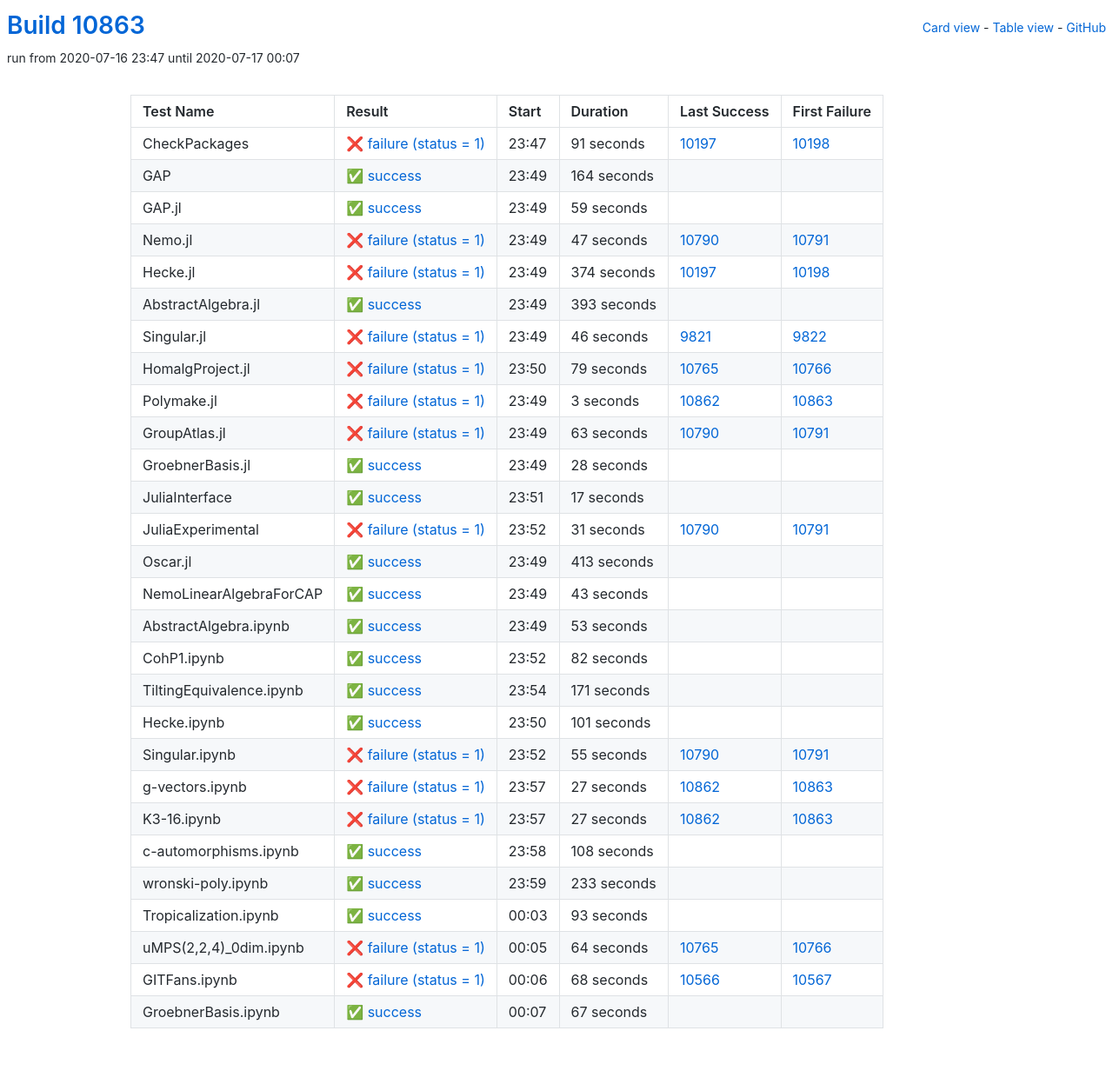
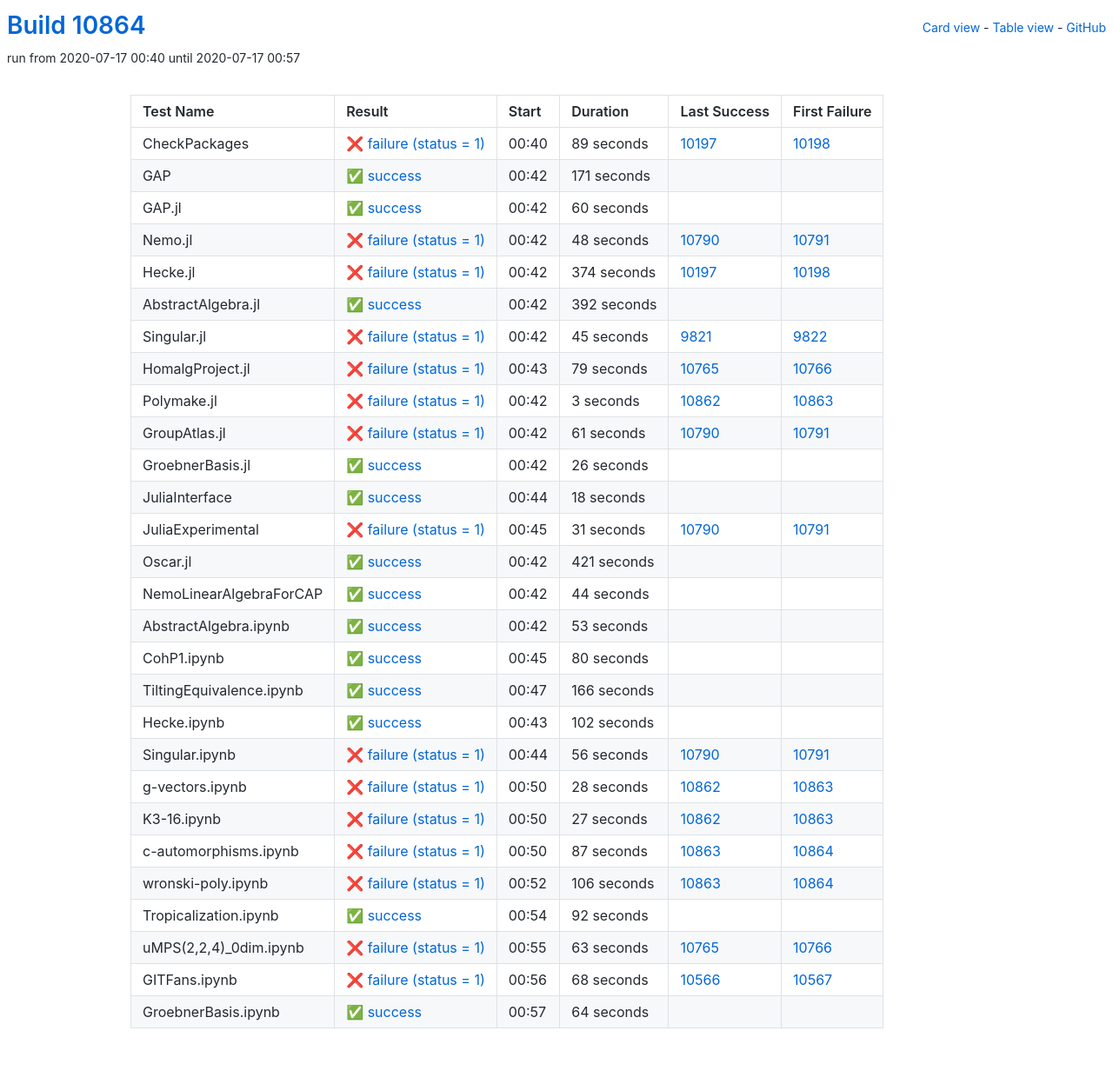
Before and after one commit to oscar-system/oscar-ci-status, a Jekyll site: the page built from table.html, in a window 1280 px wide. Shown: the whole page at 87% size. Built offline with Jekyll 4.4.1, drawn with Linux system fonts in a browser that asks for light colours.

Commit message:
Build #10864

```diff
--- a/_data/ci.yml
+++ b/_data/ci.yml
@@ -1,6 +1,6 @@
 ---
-build: 10863
-build_url: https://oscarci.mathematik.uni-kl.de/job/oscar/10863/
+build: 10864
+build_url: https://oscarci.mathematik.uni-kl.de/job/oscar/10864/
 job: oscar
 organization: oscar-system
 repo: oscar-ci-status
@@ -8,56 +8,56 @@
 tests:
 - name: CheckPackages
   id: checkpackages
-  log: https://oscarci.mathematik.uni-kl.de/job/oscar/10863/artifact/logs/build-10863/CheckPackages.log
-  start: 2020-07-16 23:47
+  log: https://oscarci.mathematik.uni-kl.de/job/oscar/10864/artifact/logs/build-10864/CheckPackages.log
+  start: 2020-07-17 00:40
   success: false
   exitcode: 1
   status: failure
-  duration: 91
+  duration: 89
   last_success: 10197
   last_success_url: https://oscarci.mathematik.uni-kl.de/job/oscar/10197/
   first_failure: 10198
   first_failure_url: https://oscarci.mathematik.uni-kl.de/job/oscar/10198/
 - name: GAP
   id: gap
-  log: https://oscarci.mathematik.uni-kl.de/job/oscar/10863/artifact/logs/build-10863/GAP.log
-  start: 2020-07-16 23:49
+  log: https://oscarci.mathematik.uni-kl.de/job/oscar/10864/artifact/logs/build-10864/GAP.log
+  start: 2020-07-17 00:42
   success: true
   exitcode: 0
   status: success
-  duration: 164
+  duration: 171
   last_success: false
   last_success_url:
   first_failure: false
   first_failure_url:
 - name: GAP.jl
   id: gap-jl
-  log: https://oscarci.mathematik.uni-kl.de/job/oscar/10863/artifact/logs/build-10863/GAP.jl.log
-  start: 2020-07-16 23:49
+  log: https://oscarci.mathematik.uni-kl.de/job/oscar/10864/artifact/logs/build-10864/GAP.jl.log
+  start: 2020-07-17 00:42
   success: true
   exitcode: 0
   status: success
-  duration: 59
+  duration: 60
   last_success: false
   last_success_url:
   first_failure: false
   first_failure_url:
 - name: Nemo.jl
   id: nemo-jl
-  log: https://oscarci.mathematik.uni-kl.de/job/oscar/10863/artifact/logs/build-10863/Nemo.jl.log
-  start: 2020-07-16 23:49
+  log: https://oscarci.mathematik.uni-kl.de/job/oscar/10864/artifact/logs/build-10864/Nemo.jl.log
+  start: 2020-07-17 00:42
   success: false
   exitcode: 1
   status: failure
-  duration: 47
+  duration: 48
   last_success: 10790
   last_success_url: https://oscarci.mathematik.uni-kl.de/job/oscar/10790/
   first_failure: 10791
   first_failure_url: https://oscarci.mathematik.uni-kl.de/job/oscar/10791/
 - name: Hecke.jl
   id: hecke-jl
-  log: https://oscarci.mathematik.uni-kl.de/job/oscar/10863/artifact/logs/build-10863/Hecke.jl.log
-  start: 2020-07-16 23:49
+  log: https://oscarci.mathematik.uni-kl.de/job/oscar/10864/artifact/logs/build-10864/Hecke.jl.log
+  start: 2020-07-17 00:42
   success: false
   exitcode: 1
   status: failure
@@ -68,32 +68,32 @@
   first_failure_url: https://oscarci.mathematik.uni-kl.de/job/oscar/10198/
 - name: AbstractAlgebra.jl
   id: abstractalgebra-jl
-  log: https://oscarci.mathematik.uni-kl.de/job/oscar/10863/artifact/logs/build-10863/AbstractAlgebra.jl.log
-  start: 2020-07-16 23:49
+  log: https://oscarci.mathematik.uni-kl.de/job/oscar/10864/artifact/logs/build-10864/AbstractAlgebra.jl.log
+  start: 2020-07-17 00:42
   success: true
   exitcode: 0
   status: success
-  duration: 393
+  duration: 392
   last_success: false
   last_success_url:
   first_failure: false
   first_failure_url:
 - name: Singular.jl
   id: singular-jl
-  log: https://oscarci.mathematik.uni-kl.de/job/oscar/10863/artifact/logs/build-10863/Singular.jl.log
-  start: 2020-07-16 23:49
+  log: https://oscarci.mathematik.uni-kl.de/job/oscar/10864/artifact/logs/build-10864/Singular.jl.log
+  start: 2020-07-17 00:42
   success: false
   exitcode: 1
   status: failure
-  duration: 46
+  duration: 45
   last_success: 9821
   last_success_url: https://oscarci.mathematik.uni-kl.de/job/oscar/9821/
   first_failure: 9822
   first_failure_url: https://oscarci.mathematik.uni-kl.de/job/oscar/9822/
 - name: HomalgProject.jl
   id: homalgproject-jl
-  log: https://oscarci.mathematik.uni-kl.de/job/oscar/10863/artifact/logs/build-10863/HomalgProject.jl.log
-  start: 2020-07-16 23:50
+  log: https://oscarci.mathematik.uni-kl.de/job/oscar/10864/artifact/logs/build-10864/HomalgProject.jl.log
+  start: 2020-07-17 00:43
   success: false
   exitcode: 1
   status: failure
@@ -104,8 +104,8 @@
   first_failure_url: https://oscarci.mathematik.uni-kl.de/job/oscar/10766/
 - name: Polymake.jl
   id: polymake-jl
-  log: https://oscarci.mathematik.uni-kl.de/job/oscar/10863/artifact/logs/build-10863/Polymake.jl.log
-  start: 2020-07-16 23:49
+  log: https://oscarci.mathematik.uni-kl.de/job/oscar/10864/artifact/logs/build-10864/Polymake.jl.log
+  start: 2020-07-17 00:42
   success: false
   exitcode: 1
   status: failure
@@ -116,44 +116,44 @@
   first_failure_url: https://oscarci.mathematik.uni-kl.de/job/oscar/10863/
 - name: GroupAtlas.jl
   id: groupatlas-jl
-  log: https://oscarci.mathematik.uni-kl.de/job/oscar/10863/artifact/logs/build-10863/GroupAtlas.jl.log
-  start: 2020-07-16 23:49
+  log: https://oscarci.mathematik.uni-kl.de/job/oscar/10864/artifact/logs/build-10864/GroupAtlas.jl.log
+  start: 2020-07-17 00:42
   success: false
   exitcode: 1
   status: failure
-  duration: 63
+  duration: 61
   last_success: 10790
   last_success_url: https://oscarci.mathematik.uni-kl.de/job/oscar/10790/
   first_failure: 10791
   first_failure_url: https://oscarci.mathematik.uni-kl.de/job/oscar/10791/
 - name: GroebnerBasis.jl
   id: groebnerbasis-jl
-  log: https://oscarci.mathematik.uni-kl.de/job/oscar/10863/artifact/logs/build-10863/GroebnerBasis.jl.log
-  start: 2020-07-16 23:49
+  log: https://oscarci.mathematik.uni-kl.de/job/oscar/10864/artifact/logs/build-10864/GroebnerBasis.jl.log
+  start: 2020-07-17 00:42
   success: true
   exitcode: 0
   status: success
-  duration: 28
+  duration: 26
   last_success: false
   last_success_url:
   first_failure: false
   first_failure_url:
 - name: JuliaInterface
   id: juliainterface
-  log: https://oscarci.mathematik.uni-kl.de/job/oscar/10863/artifact/logs/build-10863/JuliaInterface.log
-  start: 2020-07-16 23:51
+  log: https://oscarci.mathematik.uni-kl.de/job/oscar/10864/artifact/logs/build-10864/JuliaInterface.log
+  start: 2020-07-17 00:44
   success: true
   exitcode: 0
   status: success
-  duration: 17
+  duration: 18
   last_success: false
   last_success_url:
   first_failure: false
   first_failure_url:
 - name: JuliaExperimental
   id: juliaexperimental
-  log: https://oscarci.mathematik.uni-kl.de/job/oscar/10863/artifact/logs/build-10863/JuliaExperimental.log
-  start: 2020-07-16 23:52
+  log: https://oscarci.mathematik.uni-kl.de/job/oscar/10864/artifact/logs/build-10864/JuliaExperimental.log
+  start: 2020-07-17 00:45
   success: false
   exitcode: 1
   status: failure
@@ -164,32 +164,32 @@
   first_failure_url: https://oscarci.mathematik.uni-kl.de/job/oscar/10791/
 - name: Oscar.jl
   id: oscar-jl
-  log: https://oscarci.mathematik.uni-kl.de/job/oscar/10863/artifact/logs/build-10863/Oscar.jl.log
-  start: 2020-07-16 23:49
+  log: https://oscarci.mathematik.uni-kl.de/job/oscar/10864/artifact/logs/build-10864/Oscar.jl.log
+  start: 2020-07-17 00:42
   success: true
   exitcode: 0
   status: success
-  duration: 413
+  duration: 421
   last_success: false
   last_success_url:
   first_failure: false
   first_failure_url:
 - name: NemoLinearAlgebraForCAP
   id: nemolinearalgebraforcap
-  log: https://oscarci.mathematik.uni-kl.de/job/oscar/10863/artifact/logs/build-10863/NemoLinearAlgebraForCAP.log
-  start: 2020-07-16 23:49
+  log: https://oscarci.mathematik.uni-kl.de/job/oscar/10864/artifact/logs/build-10864/NemoLinearAlgebraForCAP.log
+  start: 2020-07-17 00:42
   success: true
   exitcode: 0
   status: success
-  duration: 43
+  duration: 44
   last_success: false
   last_success_url:
   first_failure: false
   first_failure_url:
 - name: AbstractAlgebra.ipynb
   id: abstractalgebra-ipynb
-  log: https://oscarci.mathematik.uni-kl.de/job/oscar/10863/artifact/logs/build-10863/AbstractAlgebra.ipynb.log
-  start: 2020-07-16 23:49
+  log: https://oscarci.mathematik.uni-kl.de/job/oscar/10864/artifact/logs/build-10864/AbstractAlgebra.ipynb.log
+  start: 2020-07-17 00:42
   success: true
   exitcode: 0
   status: success
@@ -200,68 +200,68 @@
   first_failure_url:
 - name: CohP1.ipynb
   id: cohp1-ipynb
-  log: https://oscarci.mathematik.uni-kl.de/job/oscar/10863/artifact/logs/build-10863/CohP1.ipynb.log
-  start: 2020-07-16 23:52
+  log: https://oscarci.mathematik.uni-kl.de/job/oscar/10864/artifact/logs/build-10864/CohP1.ipynb.log
+  start: 2020-07-17 00:45
   success: true
   exitcode: 0
   status: success
-  duration: 82
+  duration: 80
   last_success: false
   last_success_url:
   first_failure: false
   first_failure_url:
 - name: TiltingEquivalence.ipynb
   id: tiltingequivalence-ipynb
-  log: https://oscarci.mathematik.uni-kl.de/job/oscar/10863/artifact/logs/build-10863/TiltingEquivalence.ipynb.log
-  start: 2020-07-16 23:54
+  log: https://oscarci.mathematik.uni-kl.de/job/oscar/10864/artifact/logs/build-10864/TiltingEquivalence.ipynb.log
+  start: 2020-07-17 00:47
   success: true
   exitcode: 0
   status: success
-  duration: 171
+  duration: 166
   last_success: false
   last_success_url:
   first_failure: false
   first_failure_url:
 - name: Hecke.ipynb
   id: hecke-ipynb
-  log: https://oscarci.mathematik.uni-kl.de/job/oscar/10863/artifact/logs/build-10863/Hecke.ipynb.log
-  start: 2020-07-16 23:50
+  log: https://oscarci.mathematik.uni-kl.de/job/oscar/10864/artifact/logs/build-10864/Hecke.ipynb.log
+  start: 2020-07-17 00:43
   success: true
   exitcode: 0
   status: success
-  duration: 101
+  duration: 102
   last_success: false
   last_success_url:
   first_failure: false
   first_failure_url:
 - name: Singular.ipynb
   id: singular-ipynb
-  log: https://oscarci.mathematik.uni-kl.de/job/oscar/10863/artifact/logs/build-10863/Singular.ipynb.log
-  start: 2020-07-16 23:52
+  log: https://oscarci.mathematik.uni-kl.de/job/oscar/10864/artifact/logs/build-10864/Singular.ipynb.log
+  start: 2020-07-17 00:44
   success: false
   exitcode: 1
   status: failure
-  duration: 55
+  duration: 56
   last_success: 10790
   last_success_url: https://oscarci.mathematik.uni-kl.de/job/oscar/10790/
   first_failure: 10791
   first_failure_url: https://oscarci.mathematik.uni-kl.de/job/oscar/10791/
 - name: g-vectors.ipynb
   id: g-vectors-ipynb
-  log: https://oscarci.mathematik.uni-kl.de/job/oscar/10863/artifact/logs/build-10863/g-vectors.ipynb.log
-  start: 2020-07-16 23:57
+  log: https://oscarci.mathematik.uni-kl.de/job/oscar/10864/artifact/logs/build-10864/g-vectors.ipynb.log
+  start: 2020-07-17 00:50
   success: false
   exitcode: 1
   status: failure
-  duration: 27
+  duration: 28
   last_success: 10862
   last_success_url: https://oscarci.mathematik.uni-kl.de/job/oscar/10862/
   first_failure: 10863
   first_failure_url: https://oscarci.mathematik.uni-kl.de/job/oscar/10863/
 - name: K3-16.ipynb
   id: k3-16-ipynb
-  log: https://oscarci.mathematik.uni-kl.de/job/oscar/10863/artifact/logs/build-10863/K3-16.ipynb.log
-  start: 2020-07-16 23:57
+  log: https://oscarci.mathematik.uni-kl.de/job/oscar/10864/artifact/logs/build-10864/K3-16.ipynb.log
+  start: 2020-07-17 00:50
   success: false
   exitcode: 1
   status: failure
@@ -272,56 +272,56 @@
   first_failure_url: https://oscarci.mathematik.uni-kl.de/job/oscar/10863/
 - name: c-automorphisms.ipynb
   id: c-automorphisms-ipynb
-  log: https://oscarci.mathematik.uni-kl.de/job/oscar/10863/artifact/logs/build-10863/c-automorphisms.ipynb.log
-  start: 2020-07-16 23:58
+  log: https://oscarci.mathematik.uni-kl.de/job/oscar/10864/artifact/logs/build-10864/c-automorphisms.ipynb.log
+  start: 2020-07-17 00:50
+  success: false
+  exitcode: 1
+  status: failure
+  duration: 87
+  last_success: 10863
+  last_success_url: https://oscarci.mathematik.uni-kl.de/job/oscar/10863/
+  first_failure: 10864
+  first_failure_url: https://oscarci.mathematik.uni-kl.de/job/oscar/10864/
+- name: wronski-poly.ipynb
+  id: wronski-poly-ipynb
+  log: https://oscarci.mathematik.uni-kl.de/job/oscar/10864/artifact/logs/build-10864/wronski-poly.ipynb.log
+  start: 2020-07-17 00:52
+  success: false
+  exitcode: 1
+  status: failure
+  duration: 106
+  last_success: 10863
+  last_success_url: https://oscarci.mathematik.uni-kl.de/job/oscar/10863/
+  first_failure: 10864
+  first_failure_url: https://oscarci.mathematik.uni-kl.de/job/oscar/10864/
+- name: Tropicalization.ipynb
+  id: tropicalization-ipynb
+  log: https://oscarci.mathematik.uni-kl.de/job/oscar/10864/artifact/logs/build-10864/Tropicalization.ipynb.log
+  start: 2020-07-17 00:54
   success: true
   exitcode: 0
   status: success
-  duration: 108
-  last_success: false
-  last_success_url:
-  first_failure: false
-  first_failure_url:
-- name: wronski-poly.ipynb
-  id: wronski-poly-ipynb
-  log: https://oscarci.mathematik.uni-kl.de/job/oscar/10863/artifact/logs/build-10863/wronski-poly.ipynb.log
-  start: 2020-07-16 23:59
-  success: true
-  exitcode: 0
-  status: success
-  duration: 233
-  last_success: false
-  last_success_url:
-  first_failure: false
-  first_failure_url:
-- name: Tropicalization.ipynb
-  id: tropicalization-ipynb
-  log: https://oscarci.mathematik.uni-kl.de/job/oscar/10863/artifact/logs/build-10863/Tropicalization.ipynb.log
-  start: 2020-07-17 00:03
-  success: true
-  exitcode: 0
-  status: success
-  duration: 93
+  duration: 92
   last_success: false
   last_success_url:
   first_failure: false
   first_failure_url:
 - name: uMPS(2,2,4)_0dim.ipynb
   id: umps-2-2-4-0dim-ipynb
-  log: https://oscarci.mathematik.uni-kl.de/job/oscar/10863/artifact/logs/build-10863/uMPS-2-2-4-_0dim.ipynb.log
-  start: 2020-07-17 00:05
+  log: https://oscarci.mathematik.uni-kl.de/job/oscar/10864/artifact/logs/build-10864/uMPS-2-2-4-_0dim.ipynb.log
+  start: 2020-07-17 00:55
   success: false
   exitcode: 1
   status: failure
-  duration: 64
+  duration: 63
   last_success: 10765
   last_success_url: https://oscarci.mathematik.uni-kl.de/job/oscar/10765/
   first_failure: 10766
   first_failure_url: https://oscarci.mathematik.uni-kl.de/job/oscar/10766/
 - name: GITFans.ipynb
   id: gitfans-ipynb
-  log: https://oscarci.mathematik.uni-kl.de/job/oscar/10863/artifact/logs/build-10863/GITFans.ipynb.log
-  start: 2020-07-17 00:06
+  log: https://oscarci.mathematik.uni-kl.de/job/oscar/10864/artifact/logs/build-10864/GITFans.ipynb.log
+  start: 2020-07-17 00:56
   success: false
   exitcode: 1
   status: failure
@@ -332,12 +332,12 @@
   first_failure_url: https://oscarci.mathematik.uni-kl.de/job/oscar/10567/
 - name: GroebnerBasis.ipynb
   id: groebnerbasis-ipynb
-  log: https://oscarci.mathematik.uni-kl.de/job/oscar/10863/artifact/logs/build-10863/GroebnerBasis.ipynb.log
-  start: 2020-07-17 00:07
+  log: https://oscarci.mathematik.uni-kl.de/job/oscar/10864/artifact/logs/build-10864/GroebnerBasis.ipynb.log
+  start: 2020-07-17 00:57
   success: true
   exitcode: 0
   status: success
-  duration: 67
+  duration: 64
   last_success: false
   last_success_url:
   first_failure: false
```
Also changed, not shown: README.md.
